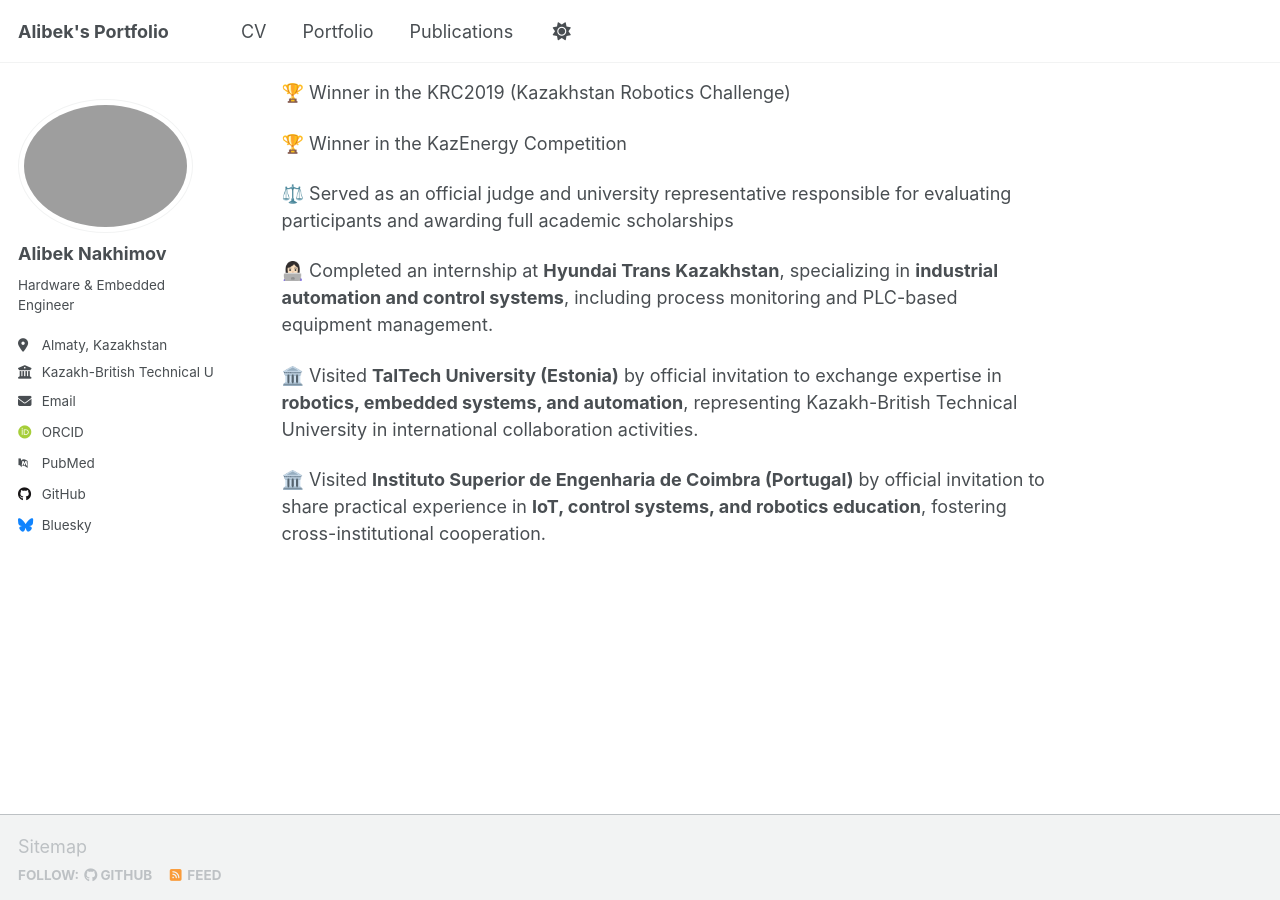
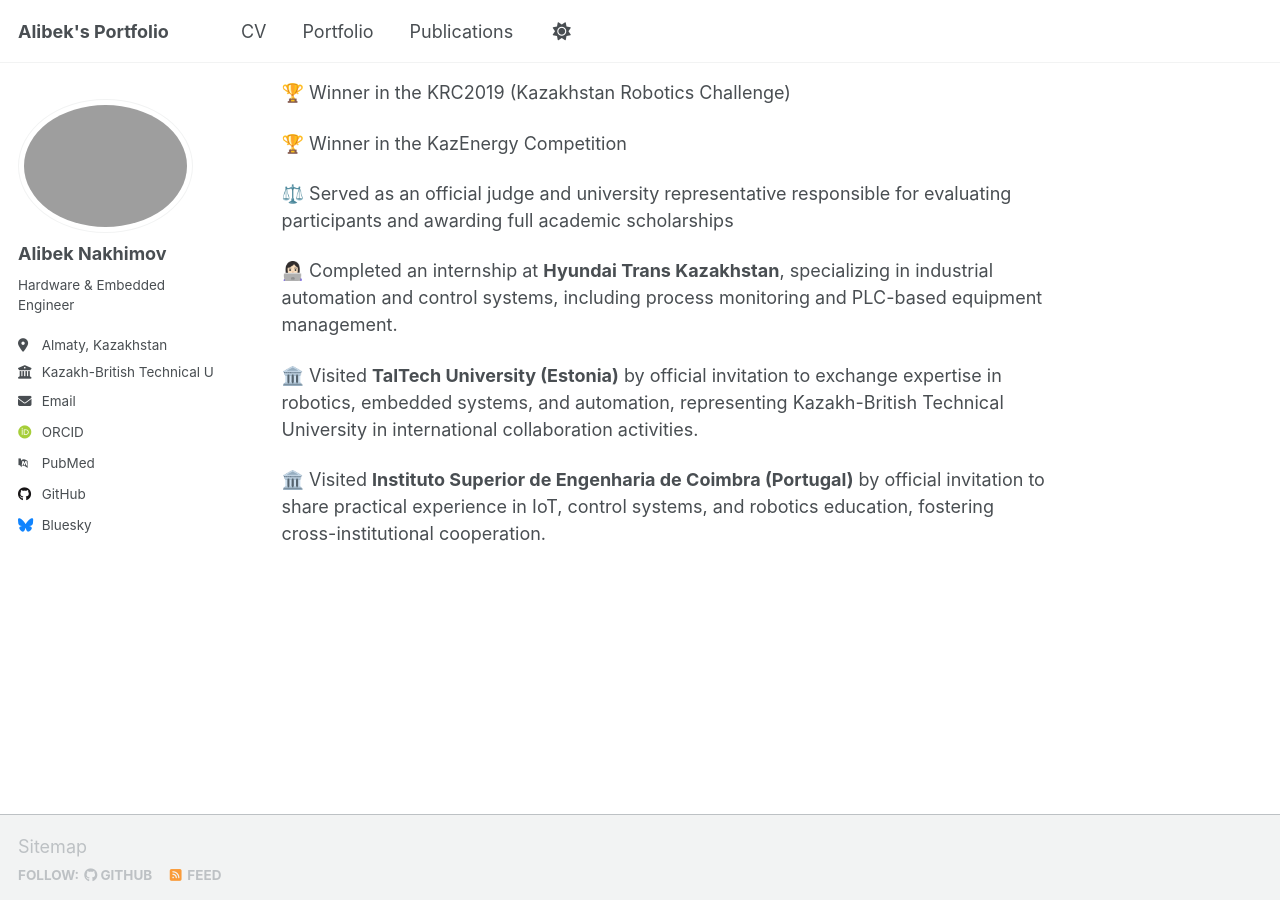
Before and after one commit to alibeknakhimov/portfolio.github.io, a Jekyll site: the page built from _pages/about.md, in a window 1280 px wide and 900 px high, scrolled down 1335 px. Built offline with Jekyll 4.4.1, drawn with Linux system fonts in a browser that asks for light colours; some web fonts are replaced; a script that is not in the unit is left out.

Commit message:
edits in text

```diff
--- a/_pages/about.md
+++ b/_pages/about.md
@@ -47,8 +47,8 @@ Activities and Achievements
 
 ⚖️ Served as an official judge and university representative responsible for evaluating participants and awarding full academic scholarships
 
-👩🏻‍💻 Completed an internship at **Hyundai Trans Kazakhstan**, specializing in **industrial automation and control systems**, including process monitoring and PLC-based equipment management.
+👩🏻‍💻 Completed an internship at **Hyundai Trans Kazakhstan**, specializing in industrial automation and control systems, including process monitoring and PLC-based equipment management.
 
-🏛️ Visited **TalTech University (Estonia)** by official invitation to exchange expertise in **robotics, embedded systems, and automation**, representing Kazakh-British Technical University in international collaboration activities.
+🏛️ Visited **TalTech University (Estonia)** by official invitation to exchange expertise in robotics, embedded systems, and automation, representing Kazakh-British Technical University in international collaboration activities.
 
-🏛️ Visited **Instituto Superior de Engenharia de Coimbra (Portugal)** by official invitation to share practical experience in **IoT, control systems, and robotics education**, fostering cross-institutional cooperation.
+🏛️ Visited **Instituto Superior de Engenharia de Coimbra (Portugal)** by official invitation to share practical experience in IoT, control systems, and robotics education, fostering cross-institutional cooperation.
```
